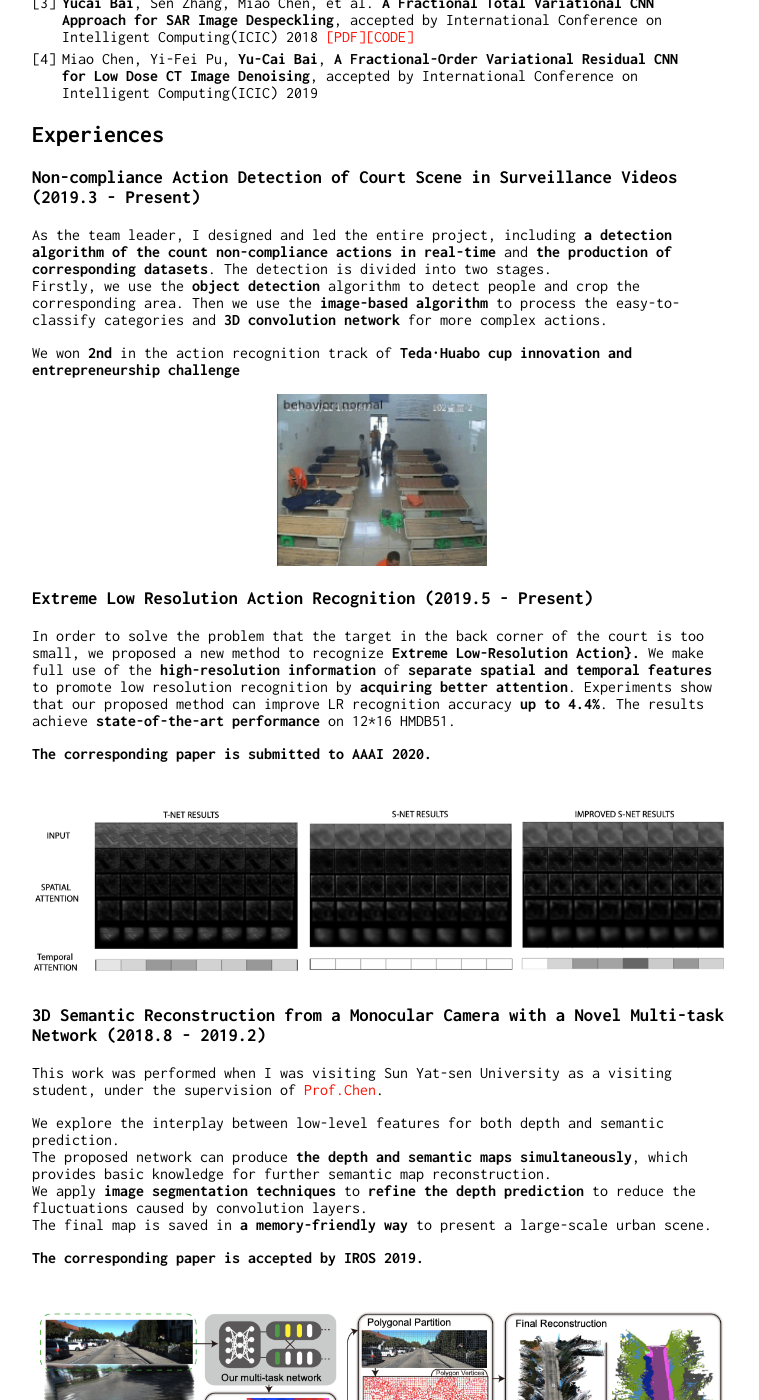
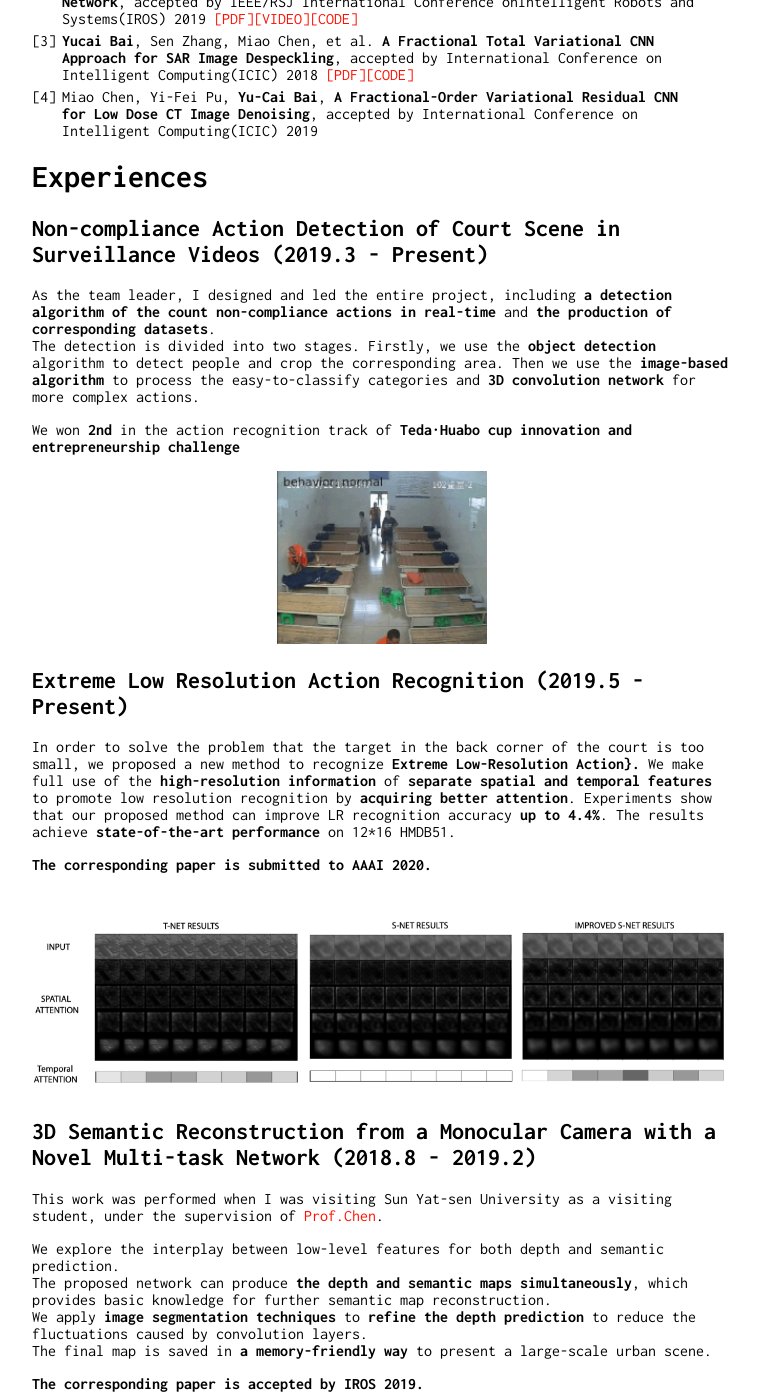
Before and after one commit to RaymondByc/raymondbyc-github.io, a Jekyll site: the page built from index.md, in a window 1280 px wide and 1400 px high, scrolled down 910 px. Shown: the whole window, without its empty margins (258-1017 px from the left). Built offline with Jekyll 4.4.1, drawn with Linux system fonts in a browser that asks for light colours; our own code applies the rules of GitHub Pages for plain Markdown files; some of the changed text lies outside the part shown.

```diff
--- a/index.md
+++ b/index.md
@@ -2,7 +2,7 @@
 layout: default
 ---
 
-## About Me
+# About Me
 
 <img class="profile-picture" src="portrait.jpg">
 
@@ -10,45 +10,44 @@ Hi! I am a graduate student of the College of Computer Science at [Sichuan Unive
 
 I am looking forward to a PhD opportunity of Computer Vision and Machine Learning.
 
-## Education
-#### Sichuan University ( 2017.9 - 2020.6 )
+# Education
+### Sichuan University ( 2017.9 - 2020.6 )
 [Tiansi Lab](http://tiansilab.org/en/index.jsp), College of  Computer Science
 Master of Engineering, expected in 2020.6
 Major in Software Engineering
 Supervised under [Prof. Yi-Fei Pu](https://ieeexplore.ieee.org/author/37269178400)
 GPA: 3.20 / 4.0
 
-#### Chongqing University of Posts and Telecommunications ( 2013.9 - 2017.6 )
+### Chongqing University of Posts and Telecommunications ( 2013.9 - 2017.6 )
 School of Software Engineering
 Bachelor of Engineering, received in 2017.6
 Major in Software Engineering
 GPA: 3.28 / 4.0
 
-## Research Interests
+# Research Interests
 - Extreme Low-Resolution Action Recognition
 - Semantic 3D Map
 - Multi Learning and Transfer Learning
 - Robots Vision (Active Vision)
 
-## Publications
+# Publications
 1. __Yucai Bai__, Qiang Dai, Long Chen*, et al. __Extremely Low Resolution Action Recognition with Spatial-Temporal Attention Transfer__ (submitted to AAAI2020)[\[PDF\]](https://arxiv.org/pdf/1909.03580.pdf)
 2. __Yucai Bai__, Lei Fan, et al. __Monocular Outdoor Semantic Mapping with a Multi-task Network__, accepted by IEEE/RSJ International Conference onIntelligent Robots and Systems(IROS) 2019 [\[PDF\]](https://arxiv.org/abs/1901.05807)[\[VIDEO\]](https://www.youtube.com/watch?v=PuVFtVPx3MQ)[\[CODE\]](https://github.com/RaymondByc/segm_depth_network)
 3. __Yucai Bai__, Sen Zhang, Miao Chen, et al. __A Fractional Total Variational CNN Approach for SAR Image Despeckling__, accepted by International Conference on Intelligent Computing(ICIC) 2018 [\[PDF\]](https://link.springer.com/chapter/10.1007/978-3-319-95957-3_46)[\[CODE\]](https://github.com/RaymondByc/FID-CNN)
 4. Miao Chen, Yi-Fei Pu, __Yu-Cai Bai__, __A Fractional-Order Variational Residual CNN for Low Dose CT Image Denoising__, accepted by International Conference on Intelligent Computing(ICIC) 2019
 
-## Experiences
+# Experiences
 
-### Non-compliance Action Detection of Court Scene in Surveillance Videos  (2019.3 - Present)
+## Non-compliance Action Detection of Court Scene in Surveillance Videos  (2019.3 - Present)
 As the team leader, I designed and led the entire project,  including  __a detection algorithm of the count non-compliance actions in real-time__ and __the production of corresponding datasets__.
-The detection is divided into two stages.
-Firstly, we use the __object detection__ algorithm to detect people and crop the corresponding area.
+The detection is divided into two stages.  Firstly, we use the __object detection__ algorithm to detect people and crop the corresponding area.
 Then we use the __image-based algorithm__ to process the easy-to-classify categories and __3D convolution network__ for more complex actions.
 
 We won __2nd__ in the action recognition track of __Teda·Huabo cup innovation and entrepreneurship challenge__
 
 <div style="text-align:center;"><img src="images/teda.gif" width="30%" text-align="center"></div>
 
-### Extreme Low Resolution Action Recognition (2019.5 - Present)
+## Extreme Low Resolution Action Recognition (2019.5 - Present)
 
 In order to solve the problem that the target in the back corner of the court is too small, we proposed a new method to recognize __Extreme Low-Resolution Action}.__
 We make full use of the __high-resolution information__ of __separate spatial and temporal features__ to promote low resolution recognition by __acquiring better attention__.
@@ -59,7 +58,7 @@ __The corresponding paper is submitted to AAAI 2020.__
 <img src="images/ELR.png" width="100%">
 
 
-### 3D Semantic Reconstruction from a Monocular Camera with a Novel Multi-task Network (2018.8 - 2019.2)
+## 3D Semantic Reconstruction from a Monocular Camera with a Novel Multi-task Network (2018.8 - 2019.2)
 
 This work was performed when I was visiting Sun Yat-sen University as a visiting student, under the supervision of [Prof.Chen](http://carlib.net/).
 
@@ -83,7 +82,7 @@ __The corresponding paper is accepted by International Conference on Intelligent
 
 <div style="text-align:center;"><img src="images/FID.png" width="70%"></div>
 
-### [ZBJ.COM](https://zbj.com) Inc.   Front-End Engineer Intern (2015.9 - 2016.2)
+## [ZBJ.COM](https://zbj.com) Inc.   Front-End Engineer Intern (2015.9 - 2016.2)
 
 
 Work in Basic Technology Department.
@@ -93,7 +92,7 @@ Developed web sites [Bajie Account](https://cs.zbj.com), [Bajie City](https://ci
 
 ---
 
-## Honors
+# Honors
 - Second Prize Merit-based Scholarship, SCU 2019.7
 - Second Prize, 6th Teda · Huabo Cup, Action Recognition Track, 2019.6
 - Excellent Postgraduate Student, SCU 2018.9
@@ -101,11 +100,11 @@ Developed web sites [Bajie Account](https://cs.zbj.com), [Bajie City](https://ci
 - Third Prize Merit-based Scholarship, CQUPT 2015.9
 
 
-## Technical Strengths
+# Technical Strengths
 
 Python (Tensorflow > Pytorch > Caffe), JavaScript
 
-## English Language Level
+# English Language Level
 
 IELTS: 5.5 (working on it !!!)
 CET6
```
Also changed, not shown: other parts of index.md (+2 -2 lines).
